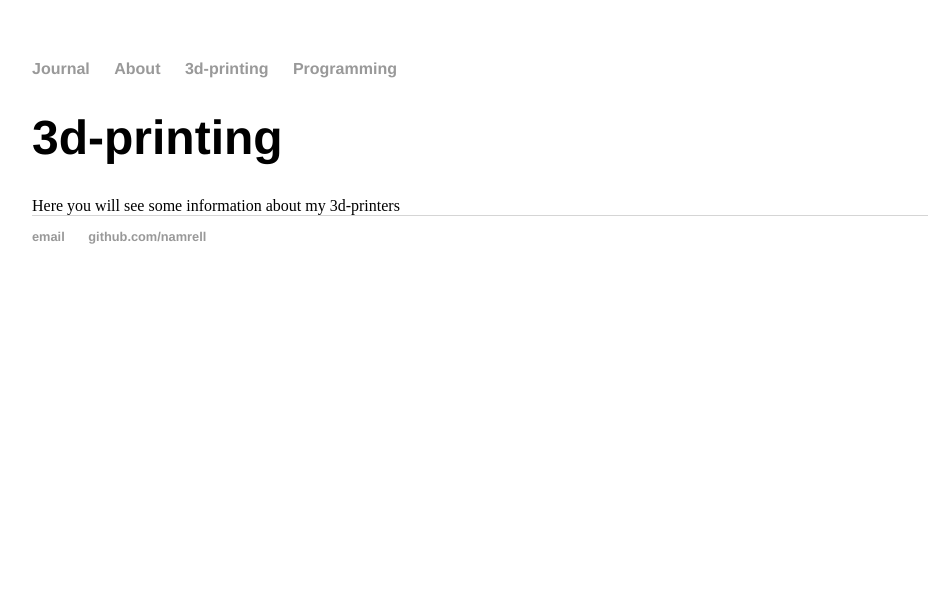
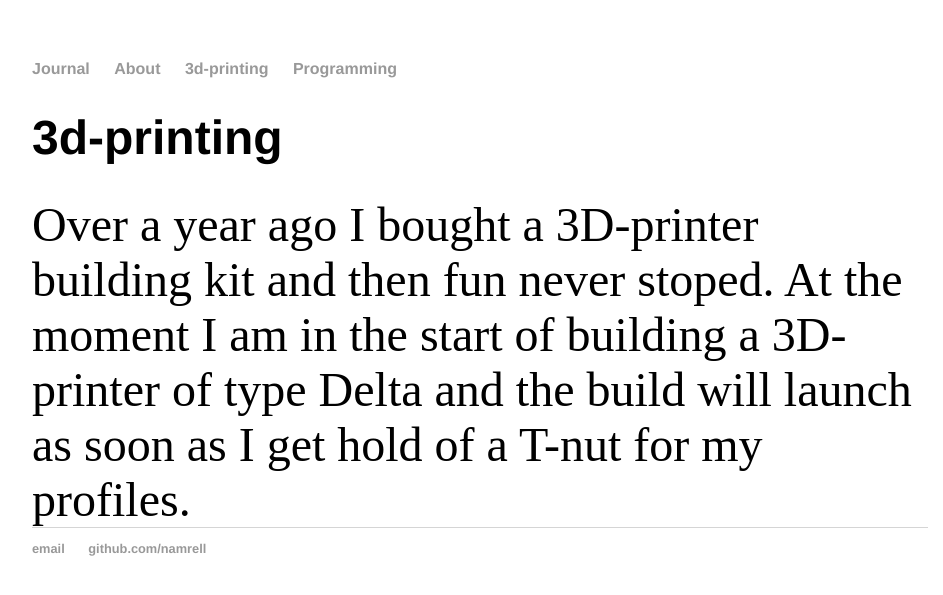
Before and after one commit to Namrell/Namrell.github.io, a Jekyll site: the page built from 3d/index.html, in a window 1280 px wide. Shown: the top 595 px of the page, without its empty margins (160-1103 px from the left). Built offline with Jekyll 4.4.1, drawn with Linux system fonts in a browser that asks for light colours.

Commit message:
Update index.html

```diff
--- a/3d/index.html
+++ b/3d/index.html
@@ -3,4 +3,12 @@ layout: default
 title: 3d-printing
 ---
 	<h1>{{ page.title }}</h1>
-Here you will see some information about my 3d-printers
+	<body>
+		<div class="container">
+		<font size="11">
+			Over a year ago I bought a 3D-printer building kit and then fun never stoped. At the moment I am in the
+			start of building a 3D-printer of type Delta and the build will launch as soon as I get hold of a T-nut
+			for my profiles.
+		</font>
+		</div>
+	</body>
```
